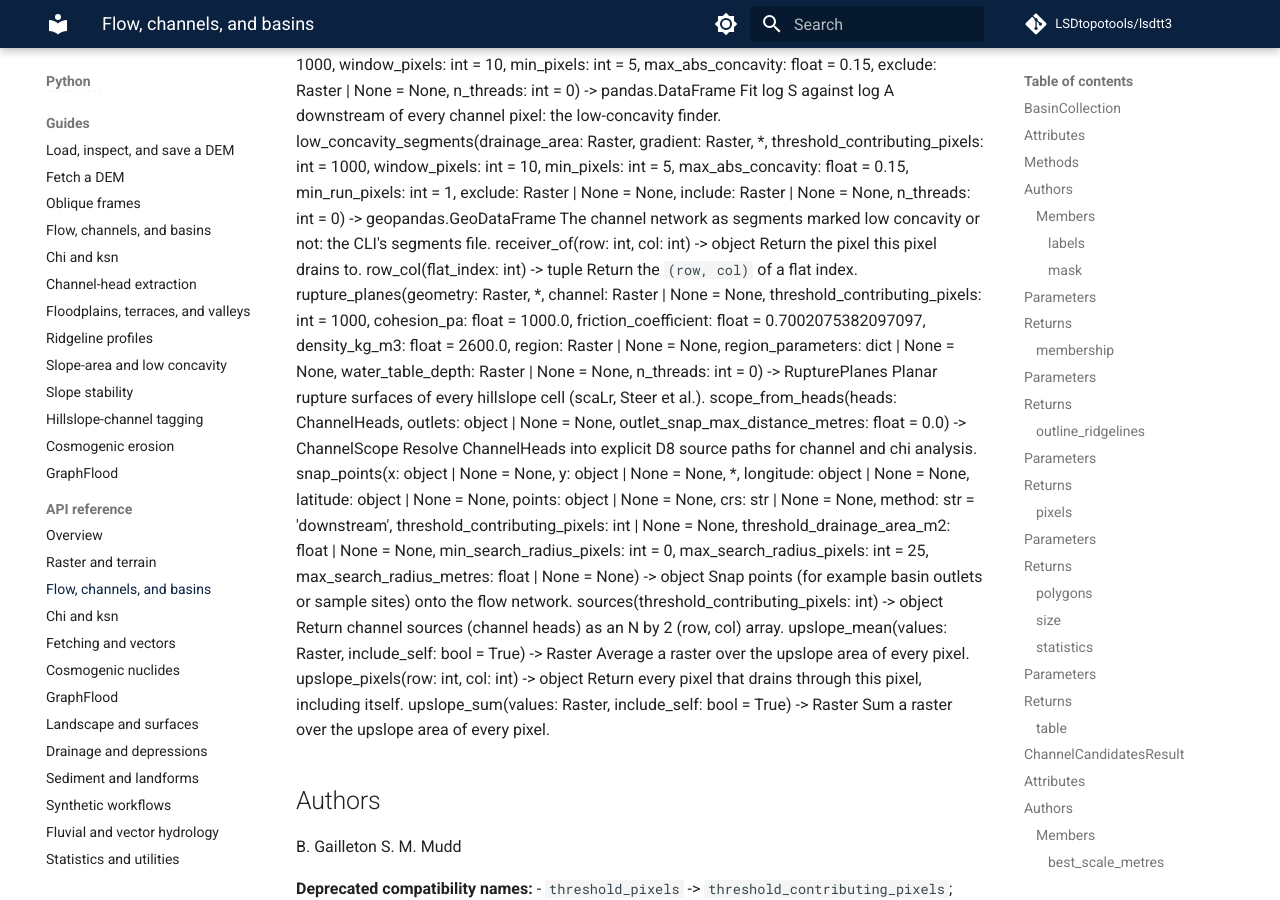
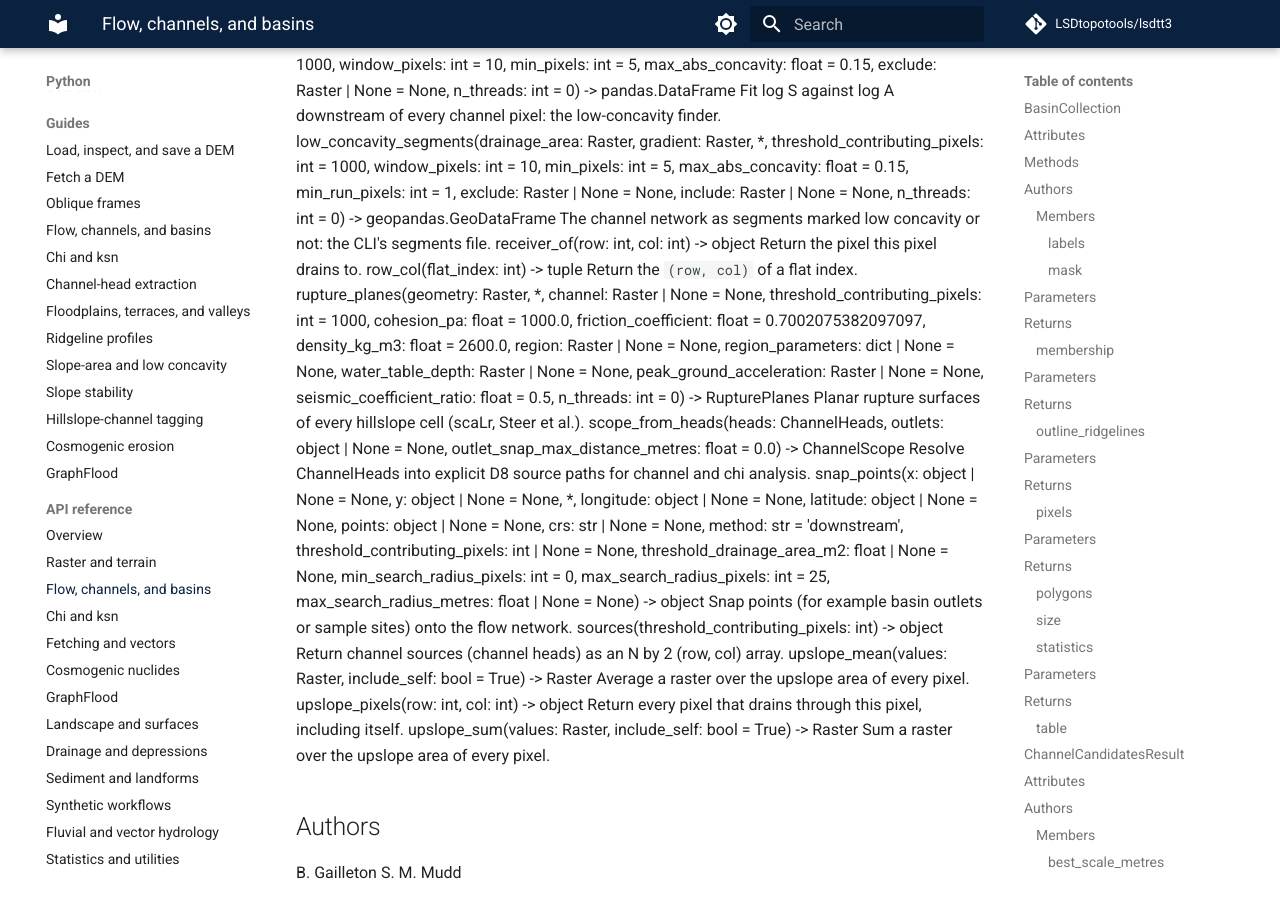
Before and after one commit to LSDtopotools/lsdtt3, an MkDocs documentation site: the page built from docs/python_api/flow.md, in a window 1280 px wide and 900 px high, scrolled down 26335 px. Built offline with MkDocs 1.6.1 and Material for MkDocs 9.7.7, drawn with Linux system fonts in a browser that asks for light colours; comment, search, counter and statistics services are not loaded; some of the changed text lies outside the part shown.

Commit message:
Prepare 0.11.0.post1 wheel rebuild

````diff
--- a/docs/python_api/flow.md
+++ b/docs/python_api/flow.md
@@ -1295,7 +1295,7 @@ receiver_of(row: int, col: int) -> object
     Return the pixel this pixel drains to.
 row_col(flat_index: int) -> tuple
     Return the ``(row, col)`` of a flat index.
-rupture_planes(geometry: Raster, *, channel: Raster | None = None, threshold_contributing_pixels: int = 1000, cohesion_pa: float = 1000.0, friction_coefficient: float = 0.7002075382097097, density_kg_m3: float = 2600.0, region: Raster | None = None, region_parameters: dict | None = None, water_table_depth: Raster | None = None, n_threads: int = 0) -> RupturePlanes
+rupture_planes(geometry: Raster, *, channel: Raster | None = None, threshold_contributing_pixels: int = 1000, cohesion_pa: float = 1000.0, friction_coefficient: float = 0.7002075382097097, density_kg_m3: float = 2600.0, region: Raster | None = None, region_parameters: dict | None = None, water_table_depth: Raster | None = None, peak_ground_acceleration: Raster | None = None, seismic_coefficient_ratio: float = 0.5, n_threads: int = 0) -> RupturePlanes
     Planar rupture surfaces of every hillslope cell (scaLr, Steer et al.).
 scope_from_heads(heads: ChannelHeads, outlets: object | None = None, outlet_snap_max_distance_metres: float = 0.0) -> ChannelScope
     Resolve ChannelHeads into explicit D8 source paths for channel and chi analysis.
@@ -2204,7 +2204,7 @@ def row_col(self, flat_index: int) -> tuple
 
 #### `rupture_planes`
 
-rupture_planes(self, geometry: Raster, *, channel: Raster | None = None, threshold_contributing_pixels: int = 1000, cohesion_pa: float = 1000.0, friction_coefficient: float = 0.7002075382097097, density_kg_m3: float = 2600.0, region: Raster | None = None, region_parameters: dict | None = None, water_table_depth: Raster | None = None, n_threads: int = 0) -> RupturePlanes
+rupture_planes(self, geometry: Raster, *, channel: Raster | None = None, threshold_contributing_pixels: int = 1000, cohesion_pa: float = 1000.0, friction_coefficient: float = 0.7002075382097097, density_kg_m3: float = 2600.0, region: Raster | None = None, region_parameters: dict | None = None, water_table_depth: Raster | None = None, peak_ground_acceleration: Raster | None = None, seismic_coefficient_ratio: float = 0.5, n_threads: int = 0) -> RupturePlanes
 
 Planar rupture surfaces of every hillslope cell (scaLr, Steer et al.).
 
@@ -2241,6 +2241,12 @@ region_parameters : dict or None, default=None, keyword-only
 water_table_depth : Raster or None, default=None, keyword-only
     Depth (m) of the water table below the geometry surface, e.g.
     ``GroundwaterDupuit.water_table_depth()``; None or nodata is dry.
+peak_ground_acceleration : Raster or None, default=None, keyword-only
+    PGA in g for a pseudo-static earthquake load (CLI
+    ``rupture_peak_ground_acceleration_fname``). Nodata cells are left out.
+    Cannot be combined with ``water_table_depth`` or slip surfaces.
+seismic_coefficient_ratio : float, default=0.5, keyword-only
+    The pseudo-static coefficient as a fraction of PGA, k = ratio x PGA.
 n_threads : int, default=0, keyword-only
     OpenMP threads; the result does not depend on it.
 
@@ -2251,7 +2257,7 @@ RupturePlanes
     catalogues and slip surfaces.
 
 ```python
-def rupture_planes(self, geometry: Raster, *, channel: Raster | None = None, threshold_contributing_pixels: int = 1000, cohesion_pa: float = 1000.0, friction_coefficient: float = 0.7002075382097097, density_kg_m3: float = 2600.0, region: Raster | None = None, region_parameters: dict | None = None, water_table_depth: Raster | None = None, n_threads: int = 0) -> RupturePlanes
+def rupture_planes(self, geometry: Raster, *, channel: Raster | None = None, threshold_contributing_pixels: int = 1000, cohesion_pa: float = 1000.0, friction_coefficient: float = 0.7002075382097097, density_kg_m3: float = 2600.0, region: Raster | None = None, region_parameters: dict | None = None, water_table_depth: Raster | None = None, peak_ground_acceleration: Raster | None = None, seismic_coefficient_ratio: float = 0.5, n_threads: int = 0) -> RupturePlanes
 ```
 
 #### `scope_from_heads`
````
Also changed, not shown: tools/README.md (+5 -3 lines), 2 other files.
